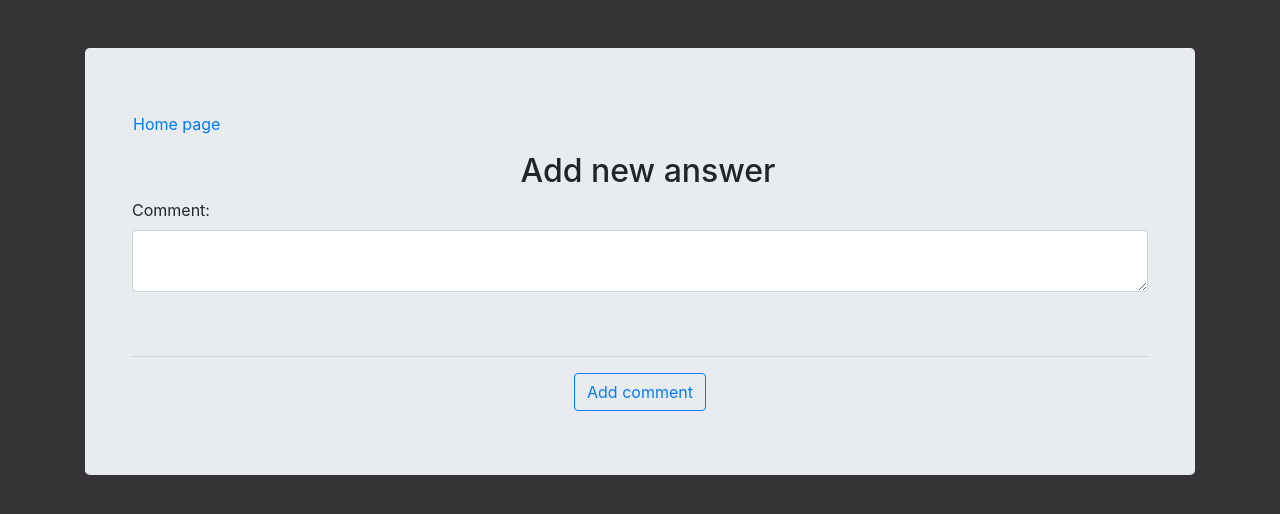
After one commit to VGabriel45/AskMate, a Flask app: page /answer/1/new-comment in a window 1280 px wide. The commit adds this page. Shown: the top 514 px of the page. Run offline with Flask 2, Linux system fonts and the light colour scheme; data that the repository does not hold is empty; some libraries are stand-ins or nearby versions.

Commit message:
added answers to questions and comments

```diff
--- a/data_manager.py
+++ b/data_manager.py
@@ -12,6 +12,26 @@ def get_data(cursor: RealDictCursor) -> list:
             FROM question
             ORDER BY id"""
     cursor.execute(query)
+    return cursor.fetchall()
+
+
+@database_common.connection_handler
+def get_question_comment(cursor: RealDictCursor, id) -> list:
+    query = """
+            SELECT *
+            FROM comment
+            WHERE question_id = %s"""
+    cursor.execute(query, (id,))
+    return cursor.fetchall()
+
+
+@database_common.connection_handler
+def get_answer_comment(cursor: RealDictCursor, id) -> list:
+    query = """
+            SELECT *
+            FROM comment
+            WHERE answer_id = %s"""
+    cursor.execute(query, (id,))
     return cursor.fetchall()
 
 
@@ -41,6 +61,24 @@ def add_answer_in_csv(cursor: RealDictCursor,submission_time, vote_number, messa
     VALUES (%s, %s, %s, %s, %s);
     """
     cursor.execute(query, (submission_time, vote_number, message, question_id, image,))
+
+
+@database_common.connection_handler
+def add_comment_for_question(cursor: RealDictCursor,question_id, message, submission_time) -> list:
+    query = """
+    INSERT INTO comment (question_id, message, submission_time)
+    VALUES (%s, %s, %s);
+    """
+    cursor.execute(query, (question_id ,message, submission_time,))
+
+
+@database_common.connection_handler
+def add_comment_for_answer(cursor: RealDictCursor,answer_id, message, submission_time) -> list:
+    query = """
+    INSERT INTO comment (answer_id, message, submission_time)
+    VALUES (%s, %s, %s);
+    """
+    cursor.execute(query, (answer_id ,message, submission_time,))
 
 
 @database_common.connection_handler
@@ -161,3 +199,11 @@ def find_question_answer(cursor: RealDictCursor, question_id) -> list:
                 """
     cursor.execute(query, (question_id,))
     return cursor.fetchall()
+
+@database_common.connection_handler
+def find_id_question_answer(cursor: RealDictCursor, question_id) -> list:
+    query = """
+                SELECT id FROM answer WHERE question_id = %s
+                """
+    cursor.execute(query, (question_id,))
+    return cursor.fetchone()
--- a/server.py
+++ b/server.py
@@ -21,9 +21,13 @@ def list_questions():
 def display_question(question_id):
     if request.method == 'GET':
         data_manager.view_up_answer(question_id)
+    answer_id = data_manager.find_id_question_answer(question_id)
+    answer_id = int(answer_id['id'])
+    question_comments = data_manager.get_question_comment(question_id)
+    answer_comments = data_manager.get_answer_comment(answer_id)
     questions = data_manager.find_question(question_id)
     answers = data_manager.find_question_answer(question_id)
-    return render_template('question.html', questions=questions, answers=answers)
+    return render_template('question.html', questions=questions, answers=answers, question_comments=question_comments, answer_comments=answer_comments)
 
 
 @app.route('/add-question', methods=['POST', 'GET'])
@@ -52,6 +56,28 @@ def add_answer(question_id):
         data_manager.add_answer_in_csv(submission_time, vote_number, message, question_id, image)
         return redirect('/question/' + str(question_id))
     return render_template('add-answer.html', questions=questions)
+
+
+@app.route('/question/<question_id>/new-comment', methods=['POST', 'GET'])
+def add_question_comment(question_id):
+    questions = data_manager.find_question(question_id)
+    if request.method == 'POST':
+        submission_time = datetime.now().date()
+        message = request.form.get('message')
+        data_manager.add_comment_for_question(question_id, message, submission_time)
+        return redirect('/question/' + str(question_id))
+    return render_template('add_comment.html', questions=questions)
+
+
+@app.route('/answer/<answer_id>/new-comment', methods=['POST', 'GET'])
+def add_answer_comment(answer_id):
+    answers = data_manager.find_answers(answer_id)
+    if request.method == 'POST':
+        submission_time = datetime.now().date()
+        message = request.form.get('message')
+        data_manager.add_comment_for_answer(answer_id, message, submission_time)
+        return redirect('/')
+    return render_template('add_comment_answer.html', answers=answers)
 
 
 @app.route('/question/<question_id>/delete')
--- /dev/null
+++ b/templates/add_comment_answer.html
@@ -0,0 +1,31 @@
+{% extends 'layout.html' %}
+
+{% block head %}
+<title>Add answer</title>
+{% endblock %}
+
+{% block body %}
+<div class="container jumbotron mt-5">
+  <a href="/list" class="ml-3">Home page</a>
+  <div class="ml-3 mt-3 d-flex justify-content-center">
+    <h2>Add new answer</h2>
+  </div>
+    {% for answer in answers %}
+  <form action="/answer/{{ answer.id }}/new-comment" , method="POST">
+      {% endfor %}
+    <div class="container">
+      <div>
+        <label for="message">Comment:</label><br>
+        <textarea type="text" name="message" class="form-control" required></textarea><br><br>
+      </div>
+      <hr>
+      <div class="mt-3 d-flex justify-content-center">
+        <button type="submit" class="btn btn-outline-primary">Add comment</button>
+      </div>
+    </div>
+  </form>
+</div>
+
+
+
+{% endblock %}
--- a/templates/list.html
+++ b/templates/list.html
@@ -46,7 +46,7 @@
                     <td>{{ question.vote_number }}</td>
                     <td><a href="/question/{{ question.id }}">{{ question.title }}</a></td>
                     <td class="col">{{ question.message }}</td>
-                    <td class="col">{{ question.image }}</td>
+                    <td class="col"><img src="{{ question.image }}" style="width: 150px"></td>
                 </tr>
             </tbody>
             {% endfor %}
```
Also changed, not shown: templates/add_comment.html (added, +31 -0 lines), templates/question.html (+17 -1 lines).
